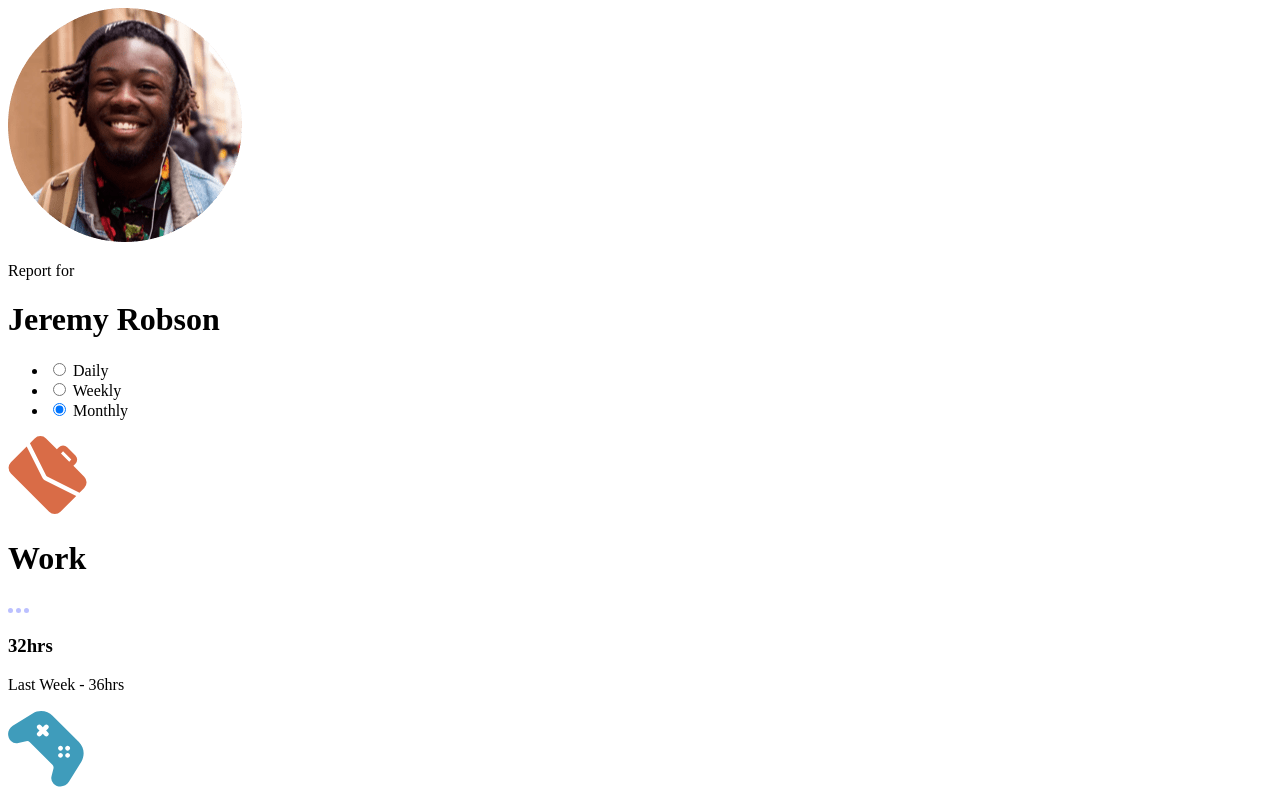
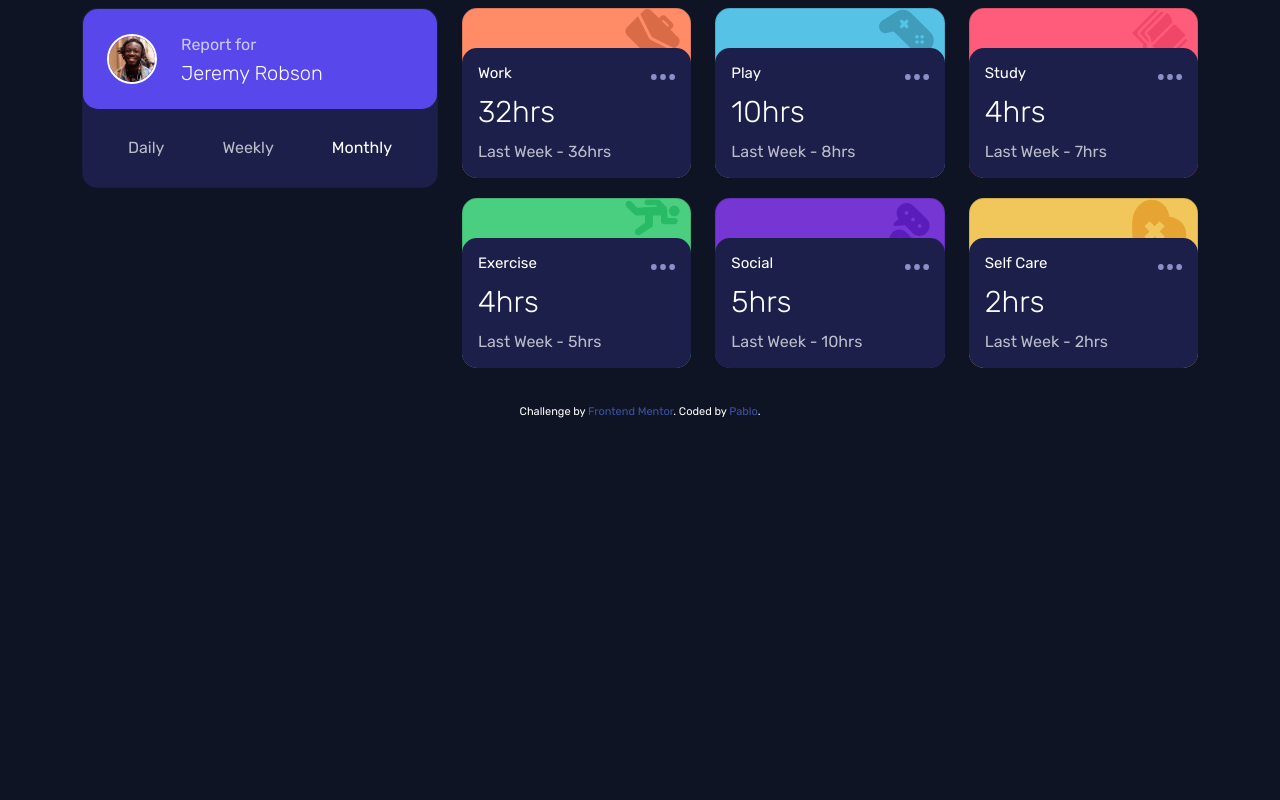
Before and after one commit to PPabloMunoz/Time-Tracking-Dashboard, a plain HTML site: page index.html in a window 1280 px wide. Shown: the top 800 px of the page. Drawn offline with Linux system fonts and the light colour scheme.

Commit message:
añadido reducido.css al index

```diff
--- a/index.html
+++ b/index.html
@@ -6,7 +6,7 @@
     <meta http-equiv="X-UA-Compatible" content="IE=edge">
     <meta name="viewport" content="width=device-width, initial-scale=1.0">
     <link rel="icon" href="images/favicon-32x32.png">
-    <link rel="stylesheet" href="custom/custom.css">
+    <link rel="stylesheet" href="custom/reducido.css">
 
     <title>Time Tracking</title>
 </head>
```
